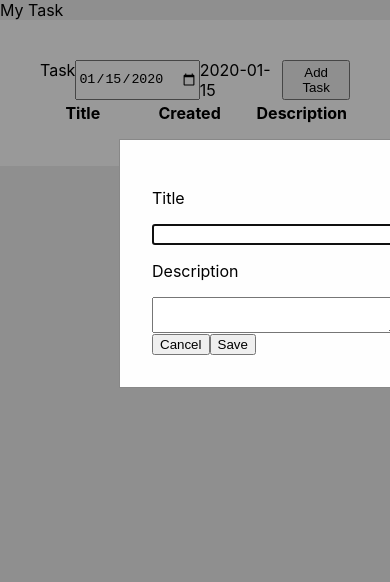
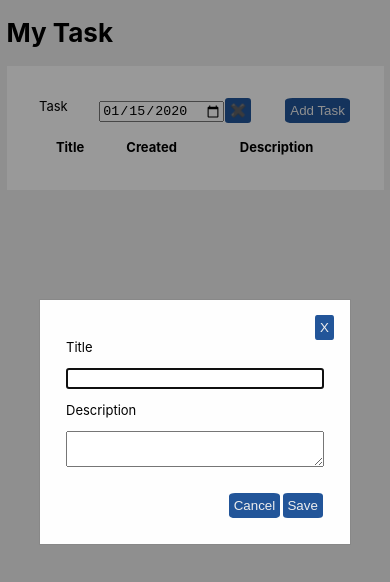
Before and after one commit to Gmrf18/task-react-hooks, a React (Create React App) app: page / in a window 390 px wide. Both pictures are taken after typing "2020-01-15" into the empty fields and a click on the button "Add Task". Shown: the top 582 px of the page. Built offline with nearby package versions, Linux system fonts and the light colour scheme.

Commit message:
estilos responsive

```diff
--- a/src/components/TaskModal.tsx
+++ b/src/components/TaskModal.tsx
@@ -94,7 +94,7 @@ export const TaskModal: React.FC<taskModal> = ({
             onChange={handleChangeInput}
             name="description"
           ></textarea>
-          <div>
+          <div className="modal__buttons">
             <button type="button" onClick={closeModal}>
               Cancel
             </button>
--- a/src/components/Tasks.tsx
+++ b/src/components/Tasks.tsx
@@ -31,17 +31,19 @@ export const Tasks: React.FC<ITasks> = ({
 
   return (
     <div className="task-root">
-      <div>{title}</div>
+      <h1 className="Title">{title}</h1>
 
       <div className="card">
         <div className="card-container">
           <div className="HeaderTable">
             Task{" "}
-            <input
-              type="date"
-              onChange={(e: any) => setFilterDay(e.target.value)}
-            ></input>
-            {filterDay}
+            <div>
+              <input
+                type="date"
+                onChange={(e: any) => setFilterDay(e.target.value)}
+              ></input>
+              <button onClick={() => setFilterDay(null)}>✖️</button>
+            </div>
             <button onClick={newTask}>Add Task</button>
           </div>
           <table className="">
@@ -60,15 +62,15 @@ export const Tasks: React.FC<ITasks> = ({
                     : true
                 )
                 .map((task: ITask) => (
-                  <tr key={task.id} onDoubleClick={() => openSidebar(task)}>
+                  <tr key={task.id} onClick={() => openSidebar(task)}>
                     <td className="title">
                       {task.status === "Pending" ? "🛎️ " : "✔️ "} {task.title}
                     </td>
                     <td className="created">
                       {format(task.created, "dd/MMM/yyyy")}
                     </td>
-                    <td className="description">
-                      {task.description.substr(0, 50)}...
+                    <td>
+                      <p className="description">{task.description}</p>
                     </td>
                   </tr>
                 ))}
--- a/src/index.scss
+++ b/src/index.scss
@@ -1,3 +1,6 @@
+@import "./styles/variables";
+@import "./styles/mixins";
+
 body {
   margin: 0;
   font-family: -apple-system, BlinkMacSystemFont, "Segoe UI", "Roboto", "Oxygen",
@@ -6,6 +9,9 @@ body {
   -webkit-font-smoothing: antialiased;
   -moz-osx-font-smoothing: grayscale;
   background-color: #eee;
+  @include respond-to($phone) {
+    font-size: small;
+  }
 }
 
 code {
@@ -13,27 +19,50 @@ code {
     monospace;
 }
 
-.taskRoot {
+.task-root {
   margin: 0em 2em;
+  @include respond-to($phone) {
+    margin: 0em 0.5em;
+  }
+}
+
+button {
+  padding: 0.3rem;
+  margin: 0 0.1em;
+  background-color: #259;
+  color: #eee;
+  text-decoration: none;
+  display: inline-block;
+  border: none;
+  border-radius: 12%;
 }
 
 .HeaderTable {
   width: 100%;
   display: flex;
-  justify-content: space-evenly;
+  justify-content: space-between;
+  margin-bottom: 1em;
 }
 
 .title {
-  width: 10em;
+  max-width: 10em;
 }
 .created {
-  width: 15em;
+  max-width: 15em;
   text-align: center;
+}
+.description {
+  max-width: 10em;
+  text-overflow: ellipsis;
+
+  /* Required for text-overflow to do anything */
+  white-space: nowrap;
+  overflow: hidden;
 }
 .TaskDetail {
   margin: 0;
   padding: 2em;
-  width: 400px;
+  max-width: 400px;
   background-color: #f1f1f1;
   position: absolute;
   top: 0em;
@@ -53,7 +82,9 @@ code {
   overflow: auto; /* Enable scroll if needed */
   background-color: rgb(0, 0, 0); /* Fallback color */
   background-color: rgba(0, 0, 0, 0.4); /* Black w/ opacity */
-  padding: 5rem;
+  display: flex;
+  justify-content: center;
+  align-items: center;
 
   .modalContent {
     box-sizing: border-box;
@@ -64,6 +95,11 @@ code {
     border: 1px solid #888;
     width: 80%; /* Could be more or less, depending on screen size */
     position: relative;
+    .modal__buttons {
+      margin-top: 2em;
+      display: flex;
+      justify-content: flex-end;
+    }
     form {
       display: flex;
       flex-direction: column;
--- /dev/null
+++ b/src/styles/_mixins.scss
@@ -0,0 +1,17 @@
+@import "./_variables.scss";
+
+@mixin respond-to($media) {
+  @if $media == $tablet {
+    @media only screen and (max-width: $tablet) {
+      @content;
+    }
+  } @else if $media == $landscape {
+    @media only screen and (max-width: $landscape + 1) {
+      @content;
+    }
+  } @else if $media == $phone {
+    @media only screen and (max-width: $phone + 1) {
+      @content;
+    }
+  }
+}
--- /dev/null
+++ b/src/styles/_variables.scss
@@ -0,0 +1,3 @@
+$tablet: 700px;
+$landscape: 600px;
+$phone: 500px;
```
Also changed, not shown: 1 other file (tests, documents, lock files or other folders).
